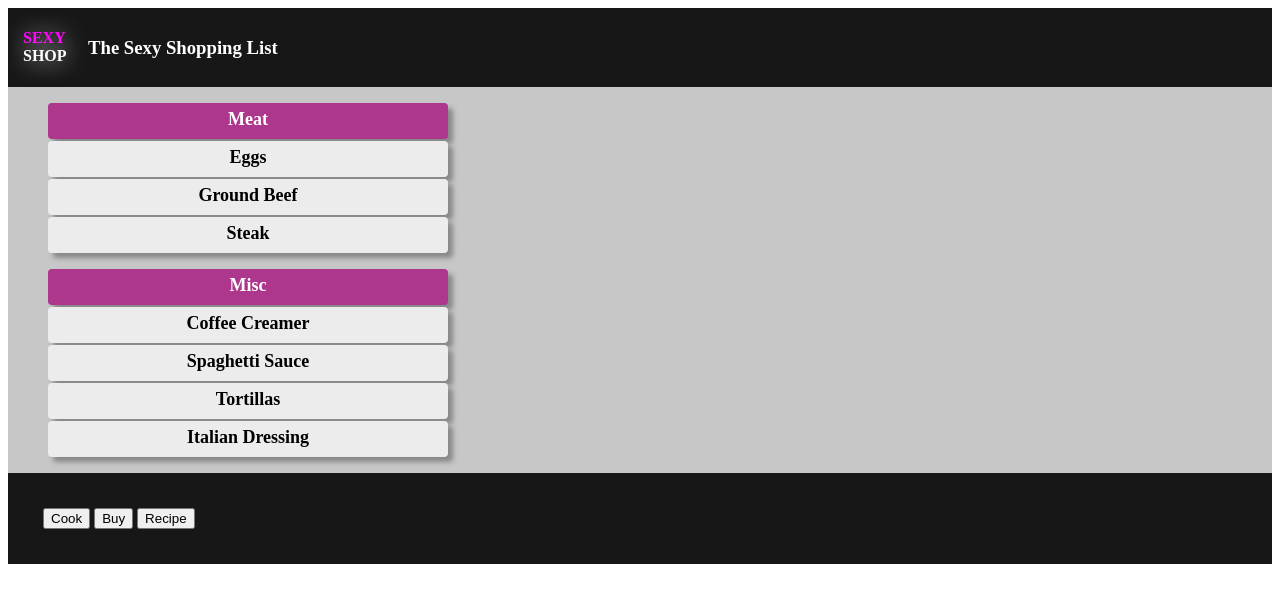
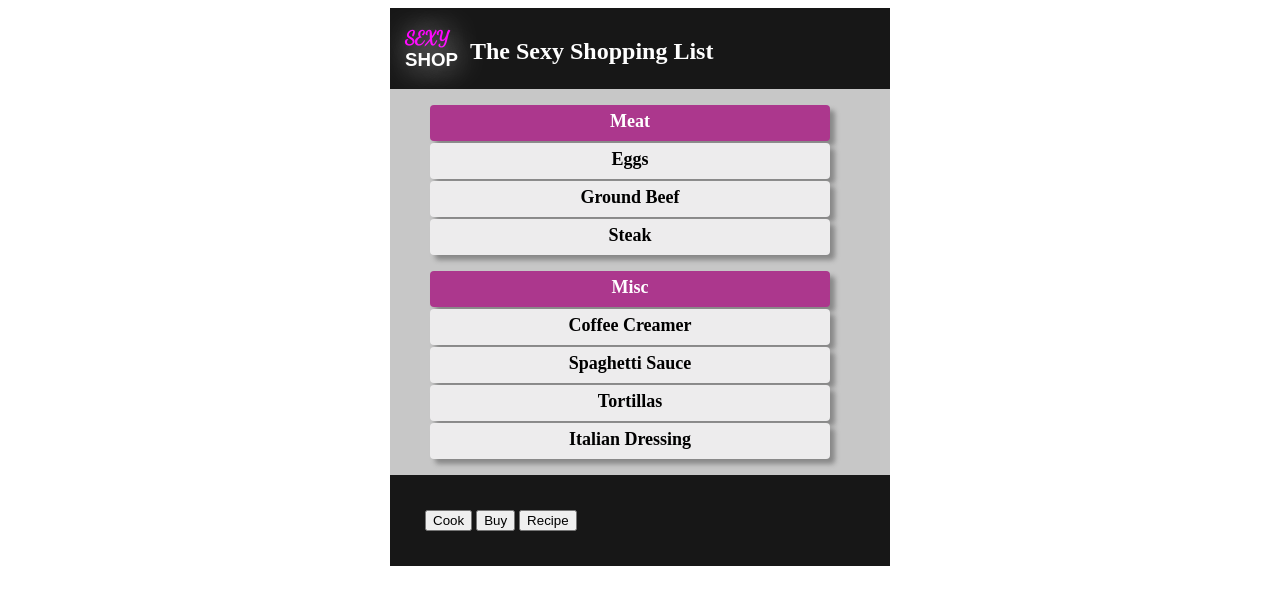
Before and after one commit to Jlassos/sexy-shopping-list, a website: page index.html in a window 1280 px wide. Drawn offline with Linux system fonts and the light colour scheme.

Commit message:
more styling

```diff
--- a/app/styles/style.scss
+++ b/app/styles/style.scss
@@ -1,11 +1,13 @@
+@import "./variables.scss";
+@import url(https://fonts.googleapis.com/css?family=Dancing+Script);
 .container {
-    background-color: #c7c7c7;
-    margin-left: auto;
-    margin-right: auto;
+    background-color: $background-color;
+    width: 500px;
+    margin: 0 auto;
 }
 
 .header {
-    background-color: #171717;
+    background-color: $header-footer-color;
     color: white;
     overflow: hidden;
 }
@@ -13,11 +15,13 @@
     float: left;
     width: 50px;
     padding-left: 15px;
-    text-shadow: 1px 1px 25px whitesmoke;
+    text-shadow: 1px 1px 30px whitesmoke;
+    font-family: 'Ubuntu', sans-serif;
 }
 mark.fuchsia {
-    color: fuchsia;
+    color: $fucshia;
     background: none;
+    font-family: 'Dancing Script', sans-serif;
 }
 .header-title {
     float: left;
--- /dev/null
+++ b/app/styles/variables.scss
@@ -0,0 +1,3 @@
+$background-color: #c7c7c7;
+$fucshia: fuchsia;
+$header-footer-color: #171717;
--- a/index.html
+++ b/index.html
@@ -8,8 +8,8 @@
 <body>
 <div class="container">
     <div class="header">
-        <div class="logo"><h4><mark class="fuchsia">SEXY</mark><br>SHOP</h4></div>
-        <div class="header-title"><h3>The Sexy Shopping List</h3></div>
+        <div class="logo"><h3><mark class="fuchsia">SEXY</mark><br>SHOP</h3></div>
+        <div class="header-title"><h2>The Sexy Shopping List</h2></div>
     </div>
     <div>
         <ul>
```
Also changed, not shown: build/styles/style.css.
